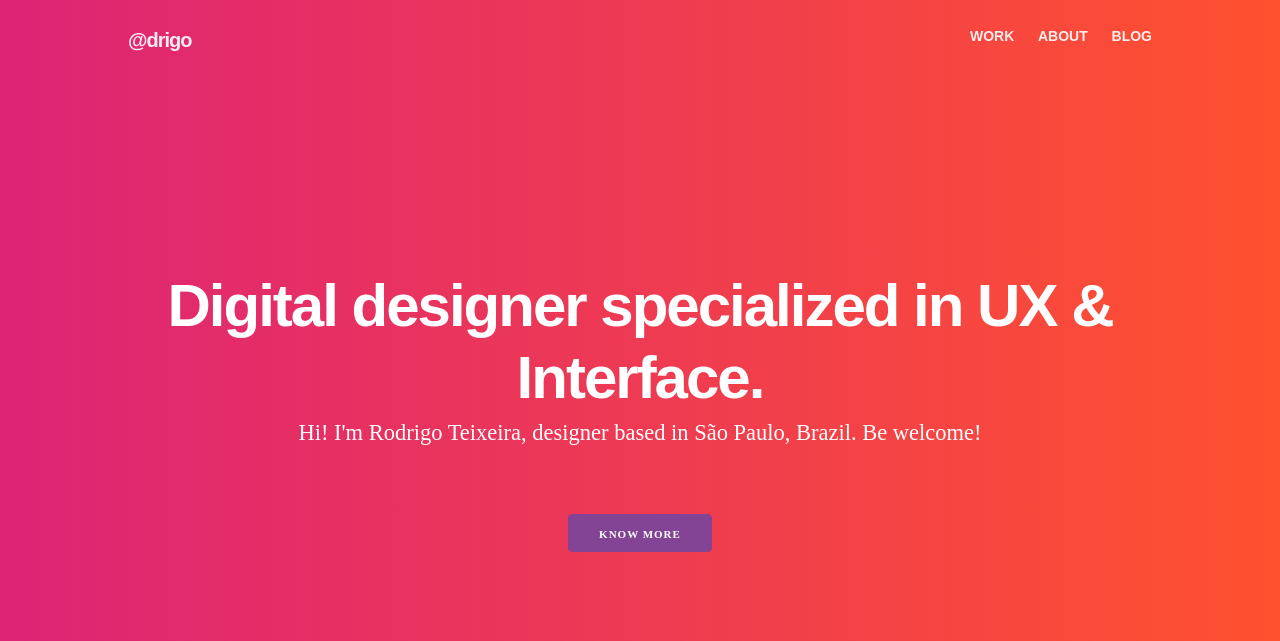
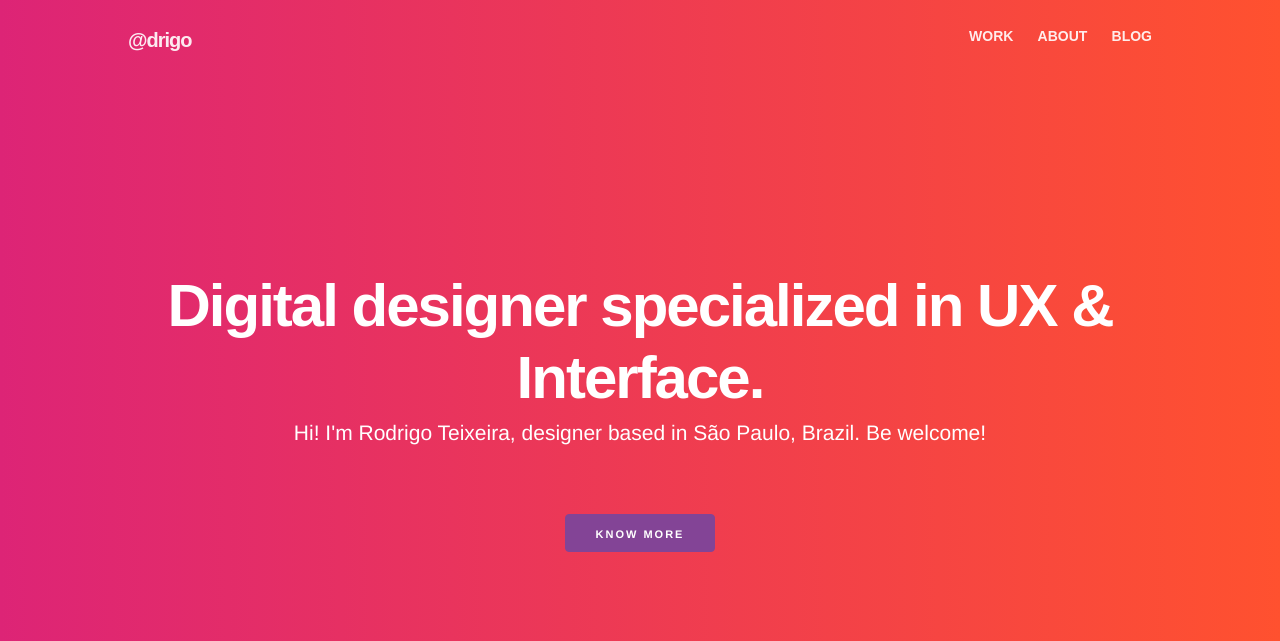
Before and after one commit to drigoteixeira/drigoteixeira.github.io, a Jekyll site: the page built from index.html, in a window 1280 px wide. Shown: the top 641 px of the page. Built offline with Jekyll 4.4.1, drawn with Linux system fonts in a browser that asks for light colours; nearby versions of some CDN libraries.

Commit message:
Update typography on site

```diff
--- a/_includes/analytics.html
+++ b/_includes/analytics.html
@@ -18,9 +18,8 @@
         google: {
             families: [
                 'Poppins:300,400,700',
-                'PT Serif: 400,400i,700,700i'
             ]
-        }
+        	}
         };
 
     </script>
--- a/_scss/base.scss
+++ b/_scss/base.scss
@@ -8,7 +8,7 @@ body {
 	background: $white;
 	font-size: 1.5em; /* currently ems cause chrome bug misinterpreting rems on body element */
 	line-height: 1.5;
-	font-family: 'PT Serif', serif;
+	font-family: "stevie-sans", "Helvetica Neue", Helvetica, Roboto, Arial, sans-serif;
 	color: $base-gray;
 	text-rendering: optimizelegibility;
 }
--- a/_scss/buttons.scss
+++ b/_scss/buttons.scss
@@ -13,7 +13,7 @@ input[type="button"] {
     font-size: 11px;
     font-weight: 600;
     line-height: 38px;
-    letter-spacing: .1rem;
+    letter-spacing: 2px;
     text-transform: uppercase;
     text-decoration: none;
     white-space: nowrap;
--- a/_scss/lists.scss
+++ b/_scss/lists.scss
@@ -16,6 +16,18 @@ ol ol,
 ol ul { margin: 1.5rem 0 1.5rem 3rem; }
 li { margin-bottom: 1rem; }
 
+ul li, ol li {
+  font-size: 1.4em;
+  line-height: 38px;
+  list-style-position: outside;
+  margin-left: 20px;
+  margin-bottom: 20px;
+  font-weight: 300;
+}
+
+ul li {
+  list-style-type: disc;
+}
 
 dl {
   margin: 0;
--- a/_scss/typography.scss
+++ b/_scss/typography.scss
@@ -208,21 +208,7 @@ blockquote cite {
 p {
   margin-top: 0;
   line-height: 38px;
-  font-size: 1.5em;
+  font-size: 1.4em;
   margin-bottom: 20px !important;
-  font-weight: normal;
-}
-
-
-ul li, ol li {
-  font-size: 1.5em;
-  line-height: 38px;
-  list-style-position: outside;
-  margin-left: 20px;
-  margin-bottom: 20px;
   font-weight: 300;
 }
-
-ul li {
-  list-style-type: disc;
-}
```
